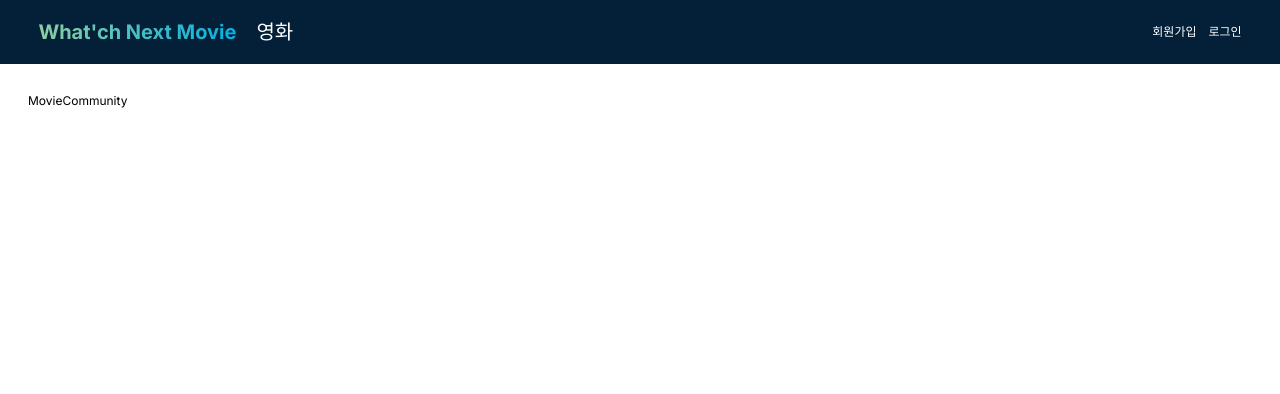
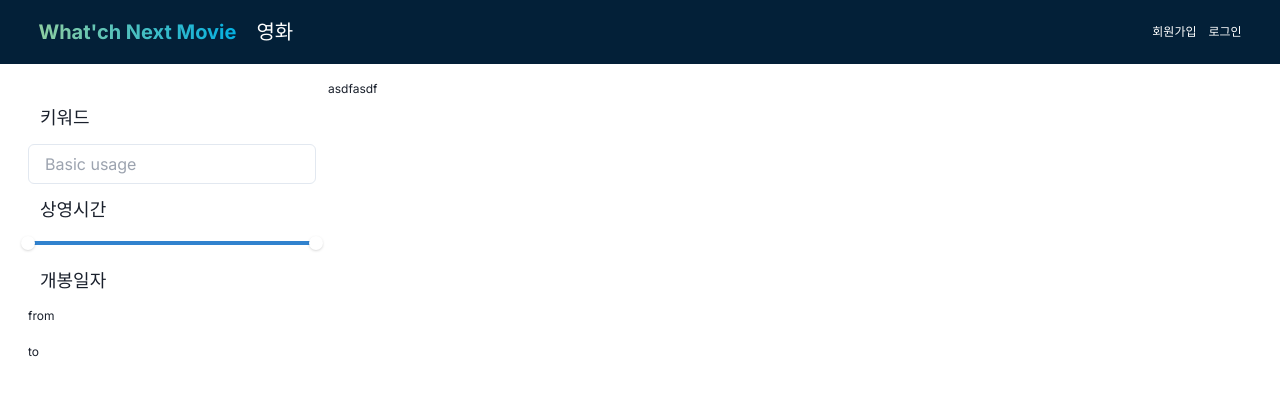
Before and after one commit to wlgus3/Next_Movie, a Next.js app: page /community/movie in a window 1280 px wide. Shown: the top 394 px of the page. Built offline with nearby package versions, Linux system fonts and the light colour scheme.

Commit message:
feat: 필터 검색 작업중

```diff
--- a/package.json
+++ b/package.json
@@ -9,10 +9,16 @@
     "lint": "next lint"
   },
   "dependencies": {
+    "@chakra-ui/next-js": "^2.2.0",
+    "@chakra-ui/react": "^2.8.2",
+    "@emotion/react": "^11.11.4",
+    "@emotion/styled": "^11.11.5",
     "@tanstack/react-query": "^5.32.1",
     "axios": "^1.6.8",
+    "framer-motion": "^11.2.3",
     "next": "14.2.3",
     "react": "^18",
+    "react-datepicker": "^6.9.0",
     "react-dom": "^18",
     "swiper": "^11.1.3"
   },
--- /dev/null
+++ b/src/app/community/_component/SearchFilter.tsx
@@ -0,0 +1,26 @@
+'use client'
+
+import { Input, RangeSlider, RangeSliderTrack, RangeSliderFilledTrack, RangeSliderThumb, Flex } from "@chakra-ui/react";
+import DatePicker from "react-datepicker";
+
+export default function SearchFilter(setFilterData) {
+  return (
+    <div className="flex-column p-3 w-1/4">
+      <div className="text-lg p-3 ">키워드</div>
+      <Input placeholder="Basic usage"></Input>
+      <div className="text-lg p-3 ">상영시간</div>
+      <RangeSlider aria-label={["min", "max"]} defaultValue={[0, 100]}>
+        <RangeSliderTrack>
+          <RangeSliderFilledTrack />
+        </RangeSliderTrack>
+        <RangeSliderThumb index={0} />
+        <RangeSliderThumb index={1} />
+      </RangeSlider>
+      <div className="text-lg p-3 ">개봉일자</div>
+        <span>from</span>
+        <DatePicker />
+        <span>to</span>
+        <DatePicker />
+    </div>
+  );
+}
--- a/src/app/community/movie/page.tsx
+++ b/src/app/community/movie/page.tsx
@@ -1,7 +1,15 @@
+"use client"
+
+import { Input } from "@chakra-ui/react";
+import { useState } from "react";
+import SearchFilter from "../_component/SearchFilter";
 export default function MovieCommunity() {
+
+  const [filterData, setFilterData]= useState({})
     return (
-      <main className="flex min-h-screen p-7">
-      MovieCommunity
+      <main className="flex p-4 w-dvw">
+        <SearchFilter setFilterData={setFilterData} />
+        <div>asdfasdf</div>
       </main>
-    )
+    );
   }
--- /dev/null
+++ b/src/app/fonts.ts
@@ -0,0 +1,11 @@
+// app/fonts.ts
+import { Rubik } from "next/font/google";
+
+const rubik = Rubik({
+  subsets: ["latin"],
+  variable: "--font-rubik",
+});
+
+export const fonts = {
+  rubik,
+};
--- a/src/app/layout.tsx
+++ b/src/app/layout.tsx
@@ -3,6 +3,9 @@ import { Inter } from "next/font/google";
 import "./globals.css";
 import Header from "./_component/Header";
 import ReactQueryProvider from "./_component/ReactQueryProvider";
+import { Providers } from "./providers";
+import { fonts } from "./fonts";
+
 const inter = Inter({ subsets: ["latin"] });
 
 export const metadata: Metadata = {
@@ -17,8 +20,9 @@ type Props = {
 
 export default function RootLayout({ children, modal }: Props) {
     return (
-        <html lang="en">
+      <html lang="en" className={fonts.rubik.variable}>
         <ReactQueryProvider>
+          <Providers>
             <body className={inter.className}>
               <Header />
               <div className="pt-[64px] flex ">
@@ -26,6 +30,7 @@ export default function RootLayout({ children, modal }: Props) {
                 {children}
               </div>
             </body>
+          </Providers>
         </ReactQueryProvider>
       </html>
     );
--- /dev/null
+++ b/src/app/providers.tsx
@@ -0,0 +1,8 @@
+// app/providers.tsx
+"use client";
+
+import { ChakraProvider } from "@chakra-ui/react";
+
+export function Providers({ children }: { children: React.ReactNode }) {
+  return <ChakraProvider>{children}</ChakraProvider>;
+}
```
Also changed, not shown: 1 other file (tests, documents, lock files or other folders). Lines whose indentation alone changed are shown as unchanged.
